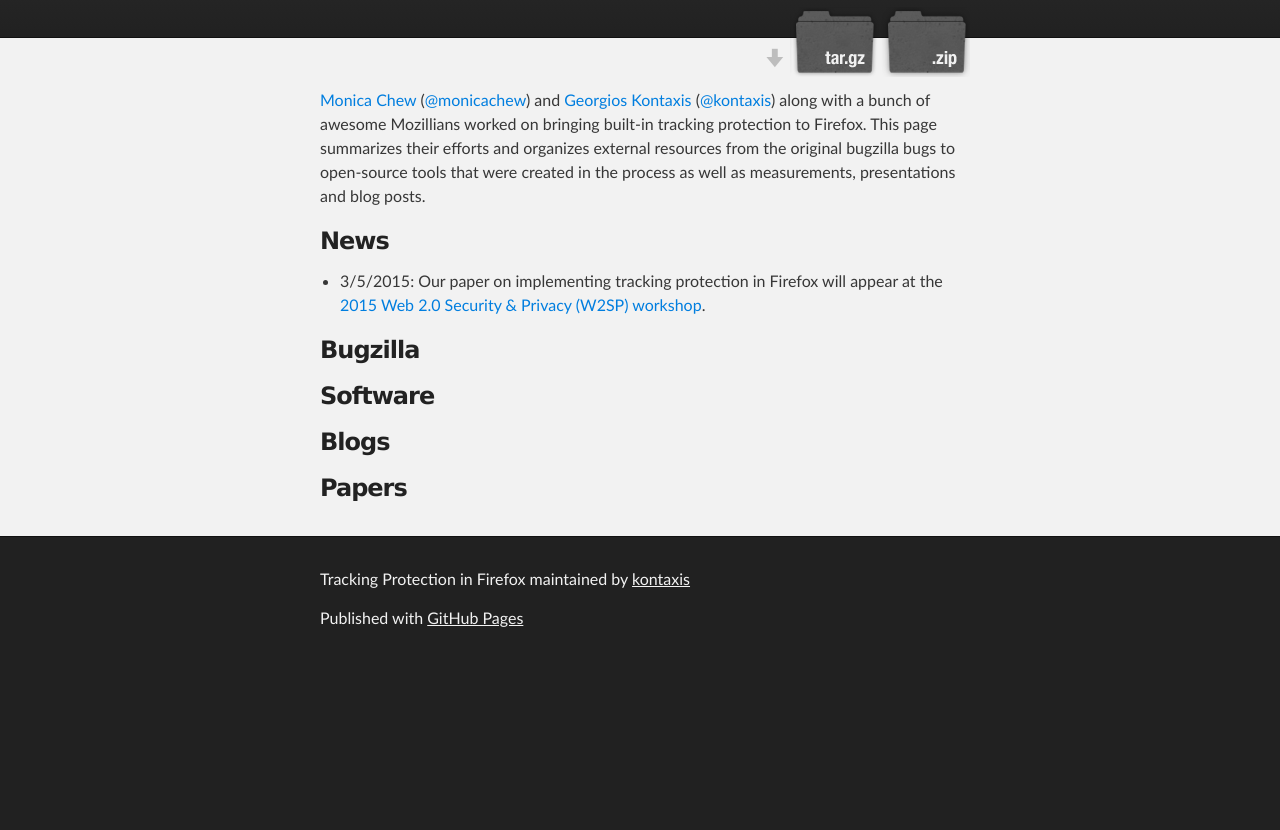
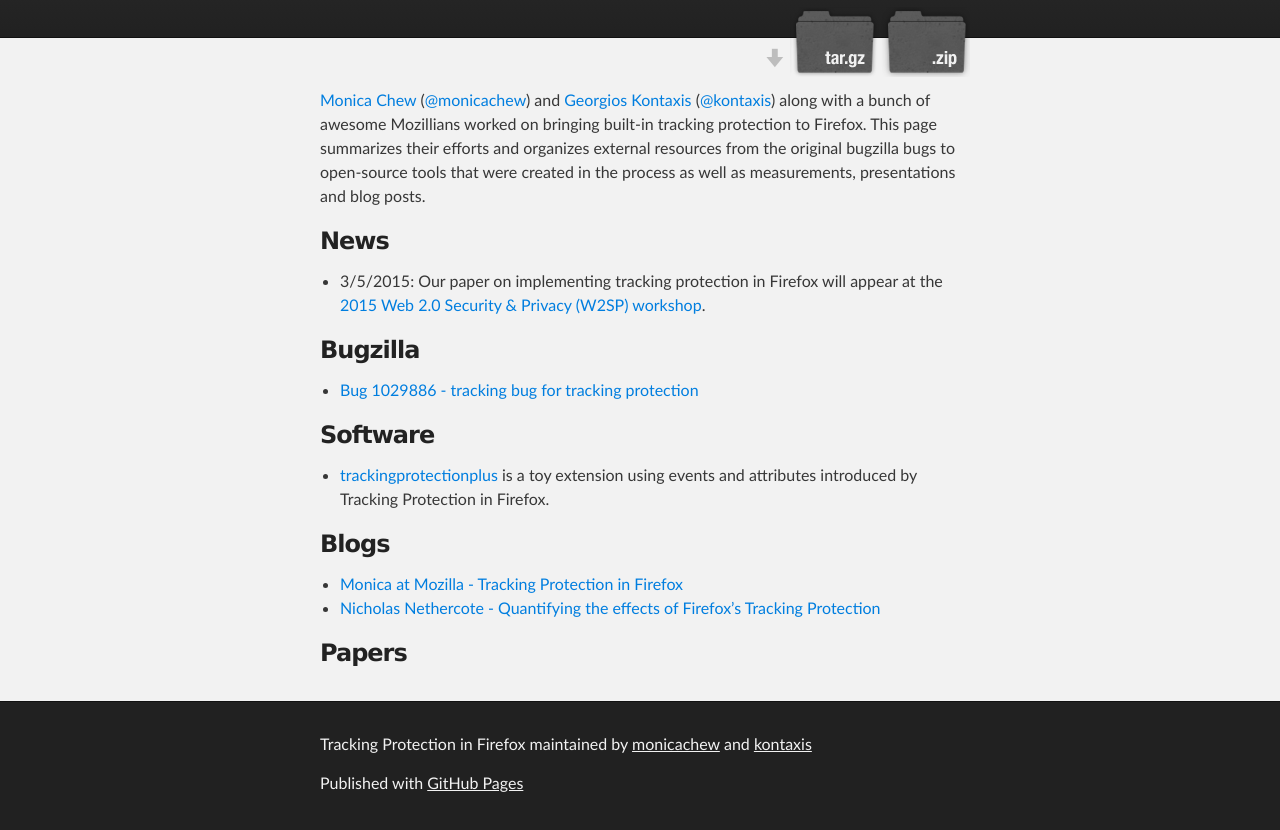
Before and after one commit to kontaxis/trackingprotectionfirefox, a plain HTML site: page index.html in a window 1280 px wide. Shown: the part 199-1029 px from the top of the page. Before the commit the page ends 864 px from the top, so only its background shows below. Drawn offline with Linux system fonts and the light colour scheme.

Commit message:
more content

```diff
--- a/index.html
+++ b/index.html
@@ -42,12 +42,22 @@
 
 <h3>
 <a id="bugzilla" class="anchor" href="#bugzilla" aria-hidden="true"><span class="octicon octicon-link"></span></a>Bugzilla</h3>
+<ul>
+<li><a href="https://bugzilla.mozilla.org/show_bug.cgi?id=1029886">Bug 1029886 - tracking bug for tracking protection</a></li>
+</ul>
 
 <h3>
 <a id="software" class="anchor" href="#software" aria-hidden="true"><span class="octicon octicon-link"></span></a>Software</h3>
+<ul>
+<li><a href="https://github.com/kontaxis/trackingprotectionplus">trackingprotectionplus</a> is a toy extension using events and attributes introduced by Tracking Protection in Firefox.</li>
+</ul>
 
 <h3>
 <a id="blogs" class="anchor" href="#blogs" aria-hidden="true"><span class="octicon octicon-link"></span></a>Blogs</h3>
+<ul>
+<li><a href="http://monica-at-mozilla.blogspot.com/2014/11/tracking-protection-in-firefox.html">Monica at Mozilla - Tracking Protection in Firefox</a></li>
+<li><a href="https://blog.mozilla.org/nnethercote/2014/11/12/quantifying-the-effects-of-firefoxs-tracking-protection/">Nicholas Nethercote - Quantifying the effects of Firefox’s Tracking Protection</a></li>
+</ul>
 
 <h3>
 <a id="papers" class="anchor" href="#papers" aria-hidden="true"><span class="octicon octicon-link"></span></a>Papers</h3>
@@ -57,7 +67,7 @@
     <!-- FOOTER  -->
     <div id="footer_wrap" class="outer">
       <footer class="inner">
-        <p class="copyright">Tracking Protection in Firefox maintained by <a href="https://github.com/kontaxis">kontaxis</a></p>
+        <p class="copyright">Tracking Protection in Firefox maintained by <a href="https://github.com/monicachew">monicachew</a> and <a href="https://github.com/kontaxis">kontaxis</a></p>
         <p>Published with <a href="https://pages.github.com">GitHub Pages</a></p>
       </footer>
     </div>
```
